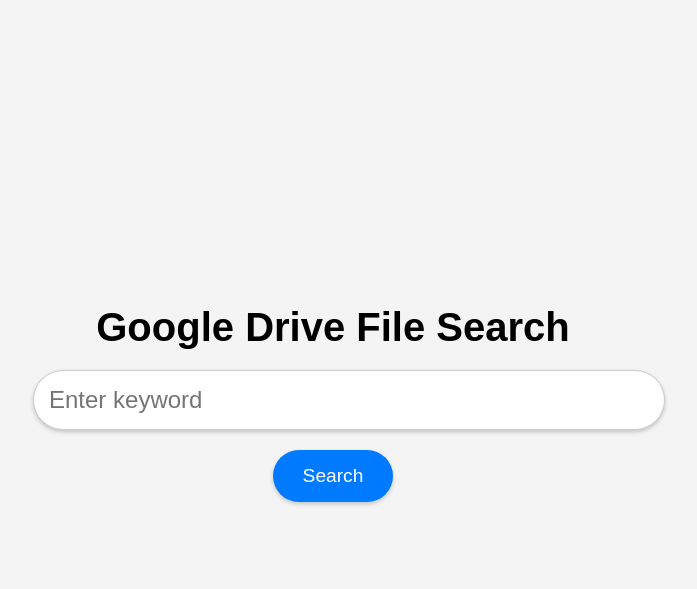
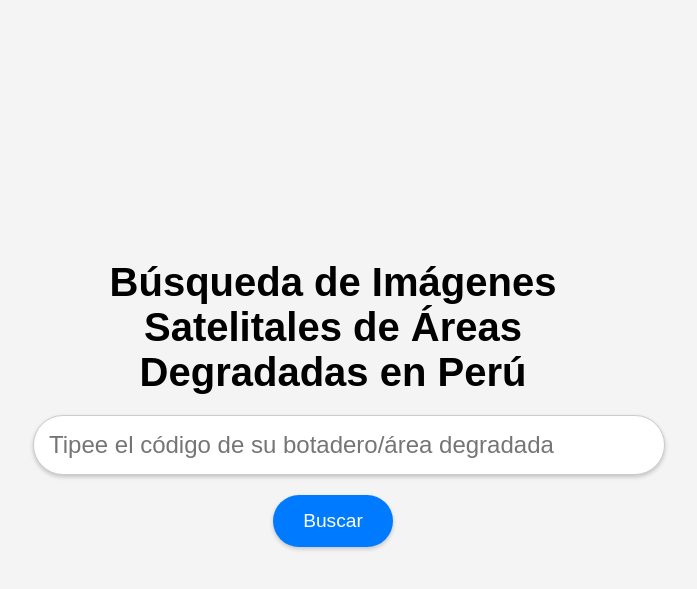
Before and after one commit to wayne-xyz/DPportal, a Flask app: page / in a window 1280 px wide. Shown: the top 589 px of the page, without its empty margins (307-1004 px from the left). Run offline with Flask 3, Linux system fonts and the light colour scheme; some libraries are stand-ins or nearby versions.

Commit message:
update the language translation

```diff
--- a/templates/index.html
+++ b/templates/index.html
@@ -3,16 +3,16 @@
 <head>
     <meta charset="UTF-8">
     <meta name="viewport" content="width=device-width, initial-scale=1.0">
-    <title>Google Drive File Search</title>
+    <title>Búsqueda de Imágenes Satelitales de Áreas Degradadas en Perú</title>
     <link rel="stylesheet" href="{{ url_for('static', filename='style.css') }}">
     <link rel="stylesheet" href="https://cdnjs.cloudflare.com/ajax/libs/font-awesome/6.4.0/css/all.min.css">
 </head>
 <body>
 
     <div class="search-container">
-        <h1>Google Drive File Search</h1>
-        <input type="text" id="searchInput" placeholder="Enter keyword" class="search-bar" required>
-        <button onclick="performSearch()" class="search-button">Search</button>
+        <h1>Búsqueda de Imágenes Satelitales de Áreas Degradadas en Perú</h1>
+        <input type="text" id="searchInput" placeholder="Tipee el código de su botadero/área degradada" class="search-bar" required>
+        <button onclick="performSearch()" class="search-button">Buscar</button>
 
         <div id="results" class="results" style="max-height: 600px; overflow-y: auto; margin-top: 20px;">
             <!-- Search results will be updated here -->
```
